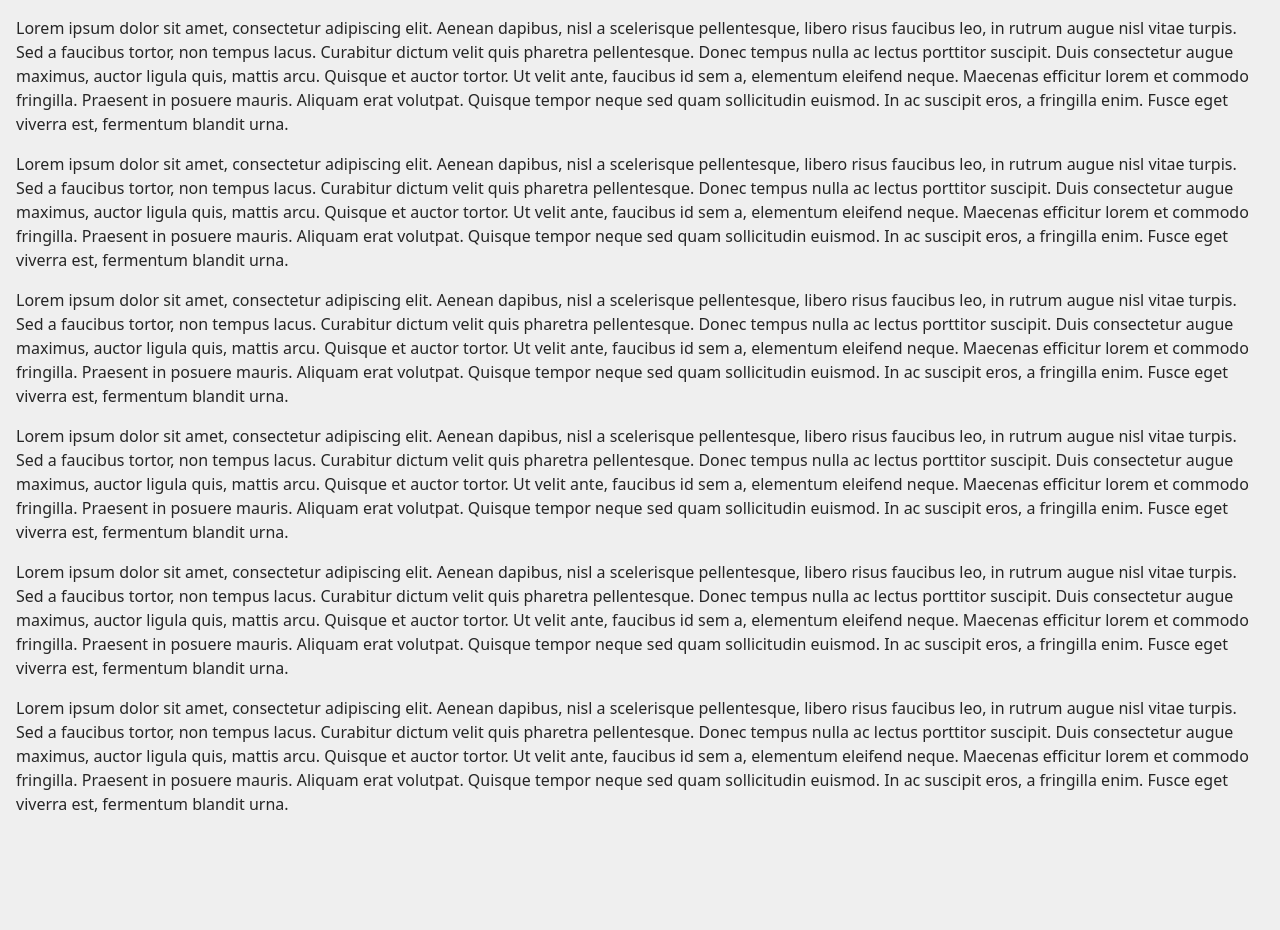
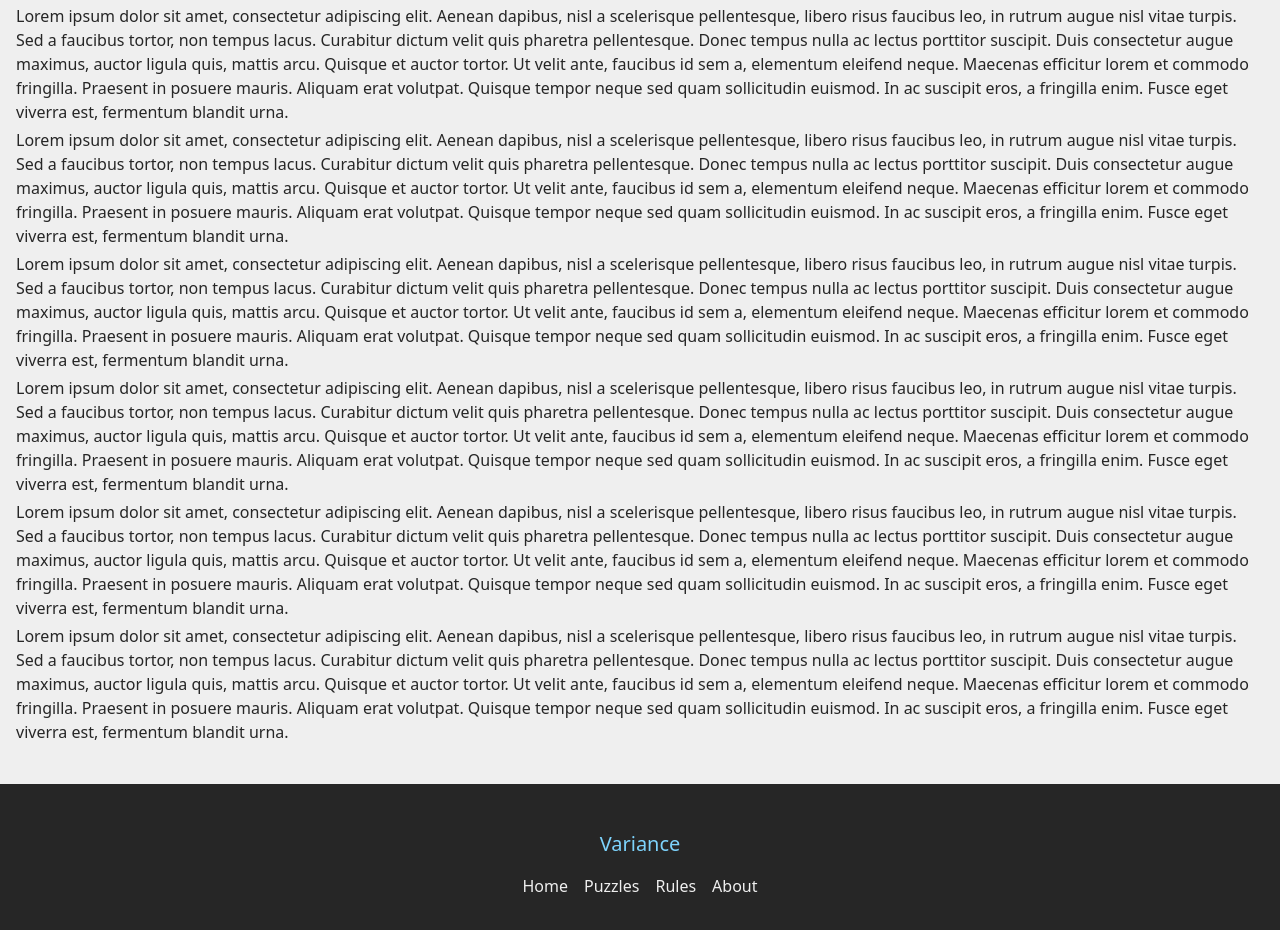
Before and after one commit to cmcrow2/sudoku-but-more, a SvelteKit app: page / in a window 1280 px wide. Shown: the part 146-1076 px from the top of the page. Before the commit the page ends 978 px from the top, so only its background shows below. Built offline with nearby package versions, Linux system fonts and the light colour scheme; a web font is replaced by a local one.

Commit message:
feat: footer

```diff
--- /dev/null
+++ b/src/components/Footer.svelte
@@ -0,0 +1,18 @@
+<script>
+	import { fade, fly } from 'svelte/transition';
+</script>
+
+<div
+	in:fade={{ duration: 300, delay: 300 }}
+	out:fly={{ duration: 300 }}
+	class="flex flex-col items-center justify-center content-center h-[10rem] bg-carbon-200 text-paper mt-auto gap-y-4"
+>
+	<p class="text-xl text-sky-300">Variance</p>
+	<div class="flex flex-row gap-x-4">
+		<a class="hover:text-watermelon" href="/">Home</a>
+		<a class="hover:text-watermelon" href="/puzzles">Puzzles</a>
+		<a class="hover:text-watermelon" href="/rules">Rules</a>
+		<a class="hover:text-watermelon" href="/about">About</a>
+		<!-- <a class="hover:text-watermelon" href="/">Contact</a> -->
+	</div>
+</div>
--- a/src/routes/+layout.svelte
+++ b/src/routes/+layout.svelte
@@ -2,6 +2,7 @@
 	import '../app.css';
 	import { showModal } from '../stores/modalStore';
 	import Header from '../components/header/Header.svelte';
+	import Footer from '../components/Footer.svelte';
 	import { fade, fly } from 'svelte/transition';
 
 	export let data;
@@ -15,9 +16,14 @@
 		<Header />
 		<div class={$showModal ? 'hidden' : ''}>
 			{#key data.url}
-				<div in:fade={{ duration: 300, delay: 300 }} out:fly={{ duration: 300 }}>
+				<div
+					in:fade={{ duration: 300, delay: 300 }}
+					out:fly={{ duration: 300 }}
+					class="min-h-[calc(100vh-18.4rem)] mb-10"
+				>
 					<slot />
 				</div>
+				<Footer />
 			{/key}
 		</div>
 	</div>
--- a/src/routes/+page.svelte
+++ b/src/routes/+page.svelte
@@ -1,5 +1,5 @@
 <h1 class="ml-4 mt-4">Welcome to Variance, a Variant Sudoku App!</h1>
-<p class="m-4">
+<p class="m-1 ml-4 mr-4">
 	Lorem ipsum dolor sit amet, consectetur adipiscing elit. Aenean dapibus, nisl a scelerisque
 	pellentesque, libero risus faucibus leo, in rutrum augue nisl vitae turpis. Sed a faucibus tortor,
 	non tempus lacus. Curabitur dictum velit quis pharetra pellentesque. Donec tempus nulla ac lectus
@@ -9,7 +9,7 @@
 	neque sed quam sollicitudin euismod. In ac suscipit eros, a fringilla enim. Fusce eget viverra
 	est, fermentum blandit urna.
 </p>
-<p class="m-4">
+<p class="m-1 ml-4 mr-4">
 	Lorem ipsum dolor sit amet, consectetur adipiscing elit. Aenean dapibus, nisl a scelerisque
 	pellentesque, libero risus faucibus leo, in rutrum augue nisl vitae turpis. Sed a faucibus tortor,
 	non tempus lacus. Curabitur dictum velit quis pharetra pellentesque. Donec tempus nulla ac lectus
@@ -19,7 +19,7 @@
 	neque sed quam sollicitudin euismod. In ac suscipit eros, a fringilla enim. Fusce eget viverra
 	est, fermentum blandit urna.
 </p>
-<p class="m-4">
+<p class="m-1 ml-4 mr-4">
 	Lorem ipsum dolor sit amet, consectetur adipiscing elit. Aenean dapibus, nisl a scelerisque
 	pellentesque, libero risus faucibus leo, in rutrum augue nisl vitae turpis. Sed a faucibus tortor,
 	non tempus lacus. Curabitur dictum velit quis pharetra pellentesque. Donec tempus nulla ac lectus
@@ -29,7 +29,7 @@
 	neque sed quam sollicitudin euismod. In ac suscipit eros, a fringilla enim. Fusce eget viverra
 	est, fermentum blandit urna.
 </p>
-<p class="m-4">
+<p class="m-1 ml-4 mr-4">
 	Lorem ipsum dolor sit amet, consectetur adipiscing elit. Aenean dapibus, nisl a scelerisque
 	pellentesque, libero risus faucibus leo, in rutrum augue nisl vitae turpis. Sed a faucibus tortor,
 	non tempus lacus. Curabitur dictum velit quis pharetra pellentesque. Donec tempus nulla ac lectus
@@ -39,7 +39,7 @@
 	neque sed quam sollicitudin euismod. In ac suscipit eros, a fringilla enim. Fusce eget viverra
 	est, fermentum blandit urna.
 </p>
-<p class="m-4">
+<p class="m-1 ml-4 mr-4">
 	Lorem ipsum dolor sit amet, consectetur adipiscing elit. Aenean dapibus, nisl a scelerisque
 	pellentesque, libero risus faucibus leo, in rutrum augue nisl vitae turpis. Sed a faucibus tortor,
 	non tempus lacus. Curabitur dictum velit quis pharetra pellentesque. Donec tempus nulla ac lectus
@@ -49,7 +49,7 @@
 	neque sed quam sollicitudin euismod. In ac suscipit eros, a fringilla enim. Fusce eget viverra
 	est, fermentum blandit urna.
 </p>
-<p class="m-4">
+<p class="mt-1 ml-4 mr-4">
 	Lorem ipsum dolor sit amet, consectetur adipiscing elit. Aenean dapibus, nisl a scelerisque
 	pellentesque, libero risus faucibus leo, in rutrum augue nisl vitae turpis. Sed a faucibus tortor,
 	non tempus lacus. Curabitur dictum velit quis pharetra pellentesque. Donec tempus nulla ac lectus
--- a/src/routes/about/+page.svelte
+++ b/src/routes/about/+page.svelte
@@ -33,6 +33,7 @@
 
 <svelte:window on:scroll={updateY} bind:scrollY={y} />
 
+<div>
 	<div class="h-[calc(100vh-5rem)] flex flex-col">
 		{#if y < 100}
 			<div in:fly={{ y: -300, duration: 500 }} out:fly={{ y: -300, duration: 500 }}>
@@ -77,7 +78,7 @@
 		{/if}
 	</div>
 
-<div class="w-[85%] m-auto md:w-[45%] md:h-[calc(100vh-10rem)] h-[calc(100vh-6rem)]">
+	<div class="w-[85%] m-auto md:w-[45%] min-h-[calc(100vh-22rem)]">
 		<h1
 			class="flex justify-center content-center text-md mb-4 bg-sky-300 w-fit m-auto pl-2 pr-2 pt-1 pb-1 bg-opacity-25 rounded-sm"
 		>
@@ -96,10 +97,10 @@
 		</h1>
 		<hr class="border-1 border-carbon-200" />
 		<p class="flex justify-center content-center text-lg mt-4">
-		We want make all aspects of playing and creating Sudoku Puzzles as accessible as possible. To do
-		so, we want the majority of our Puzzle Archive to be created by you! Whether you have created
-		zero Sudoku puzzles or a thousand, we encourage you to use our Editor and send your puzzles to
-		your friends to try!
+			We want make all aspects of playing and creating Sudoku Puzzles as accessible as possible. To
+			do so, we want the majority of our Puzzle Archive to be created by you! Whether you have
+			created zero Sudoku puzzles or a thousand, we encourage you to use our Editor and send your
+			puzzles to your friends to try!
 		</p>
 		<h1
 			class="flex justify-center content-center text-md mb-4 mt-14 bg-sky-300 w-fit m-auto pl-2 pr-2 pt-1 pb-1 bg-opacity-25 rounded-sm"
@@ -113,3 +114,4 @@
 			love with them, and compare your solve times to see who is objectively smarter!
 		</p>
 	</div>
+</div>
```
Lines whose indentation alone changed are shown as unchanged.
